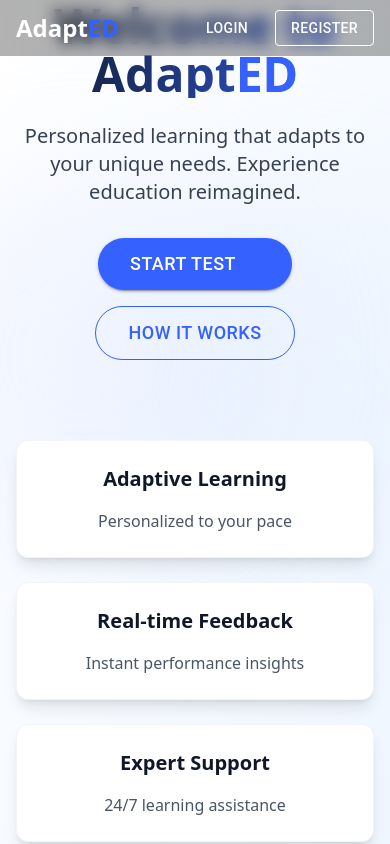
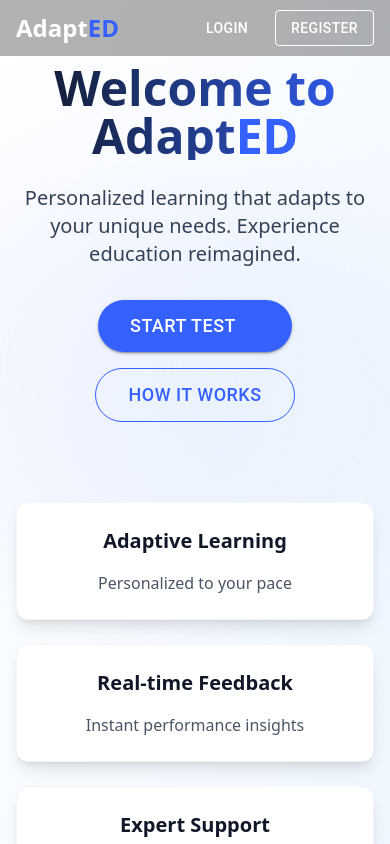
Before and after one commit to AdaptedCollman/Frontend, a React (Vite) app: page / in a window 390 px wide. Shown: the top 844 px of the page. Built offline with nearby package versions, Linux system fonts and the light colour scheme; some icons are missing.

Commit message:
responsive fix

```diff
--- a/src/components/sections/HeroSection.tsx
+++ b/src/components/sections/HeroSection.tsx
@@ -10,7 +10,7 @@
 
 const HeroSection: React.FC<HeroSectionProps> = ({ onHowItWorksClick }) => {
   return (
-    <div className="relative min-h-screen bg-gradient-to-br from-white to-blue-50 flex items-center">
+    <div className="relative min-h-screen bg-gradient-to-br from-white to-blue-50 flex items-center pt-16 md:pt-20">
       {/* Animated background elements */}
       <div className="absolute inset-0 overflow-hidden">
         <motion.div
```
